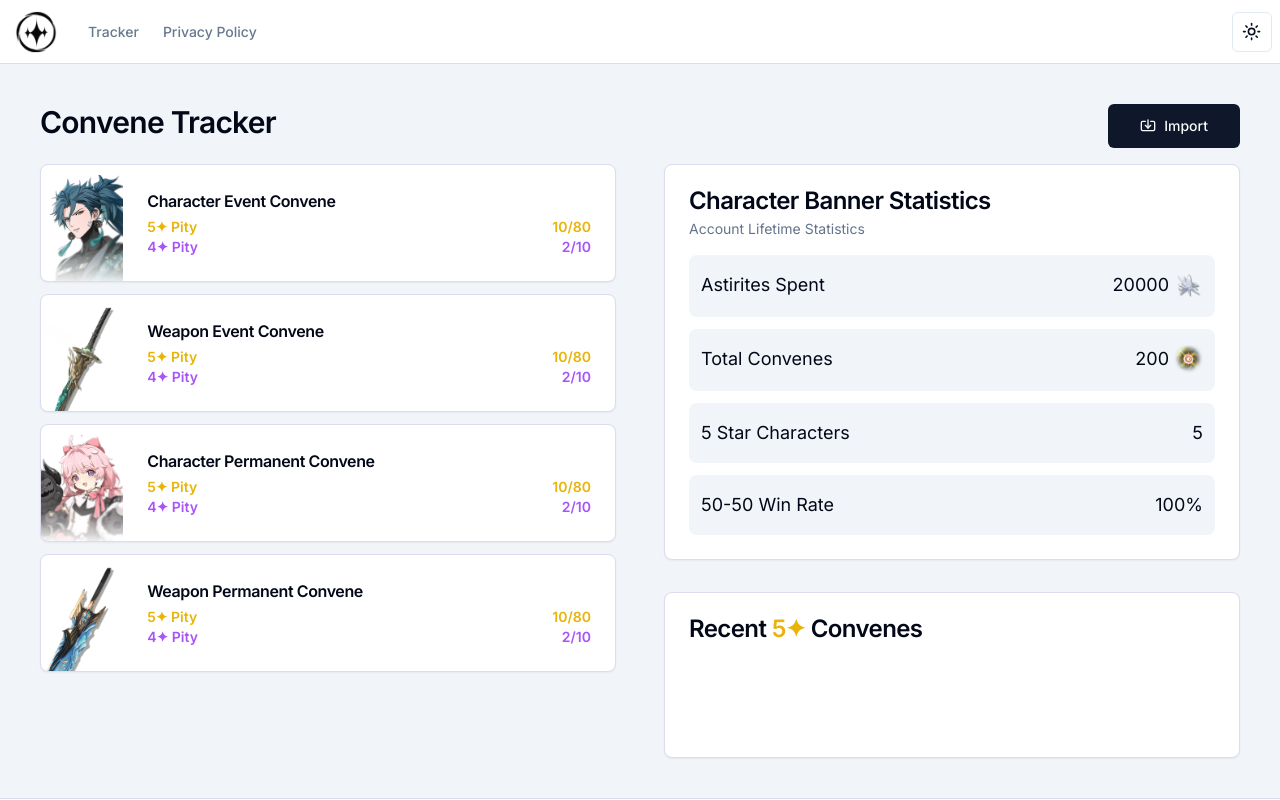
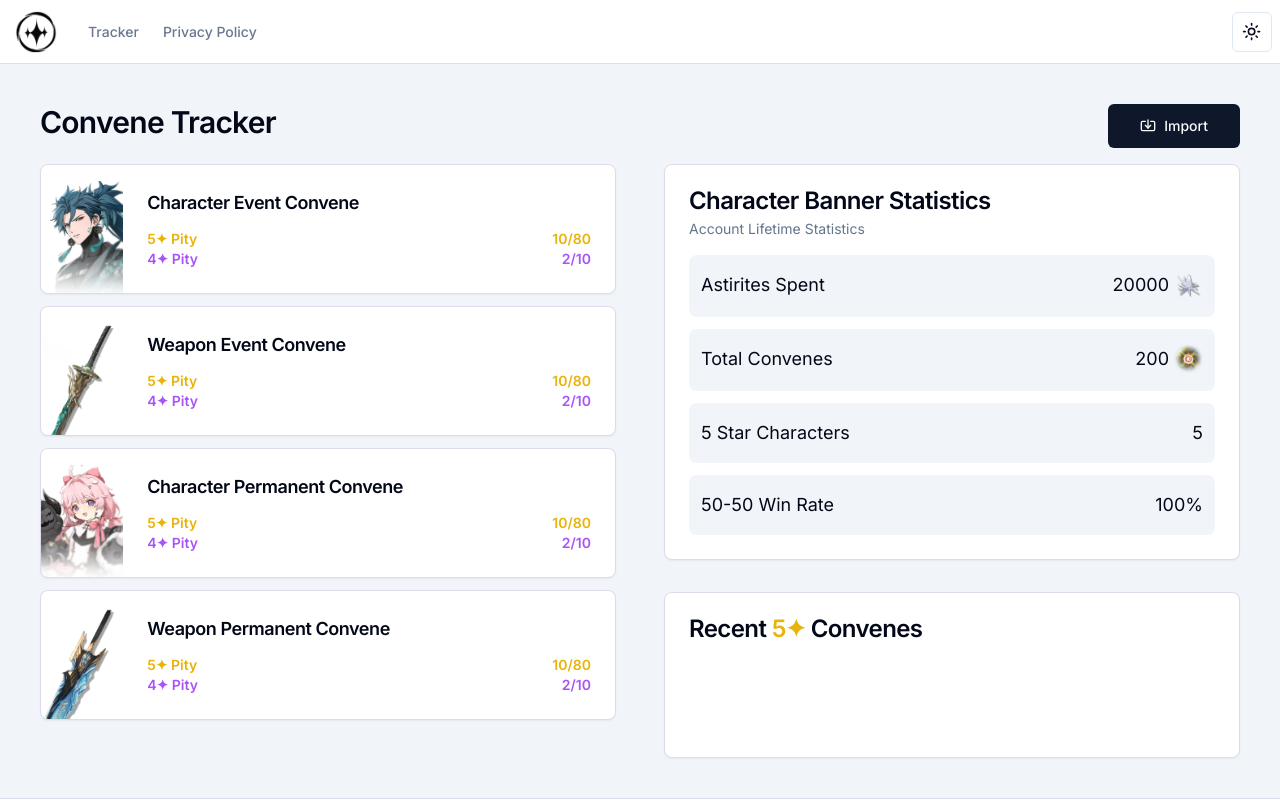
Before and after one commit to Luzefiru/wuwatracker, a Next.js app: page / in a window 1280 px wide. Shown: the top 800 px of the page. Built offline with nearby package versions, Linux system fonts and the light colour scheme; what @shrutibalasa/tailwind-grid-auto-fit would draw is missing.

Commit message:
style: card title sizes

```diff
--- a/src/components/convenes/convene-category-card.tsx
+++ b/src/components/convenes/convene-category-card.tsx
@@ -23,7 +23,7 @@ export default function ConveneCategoryCard({ title, imgSrc, stats }: Props) {
         </div>
         <div className="w-full">
           <CardHeader>
-            <CardTitle className="text-md desktop:text-xl">{title}</CardTitle>
+            <CardTitle className="text-md sm:text-lg pb-2">{title}</CardTitle>
           </CardHeader>
           <CardContent className="flex flex-col text-sm desktop:text-md">
             <div className="flex justify-between text-yellow-500 font-semibold">
```
